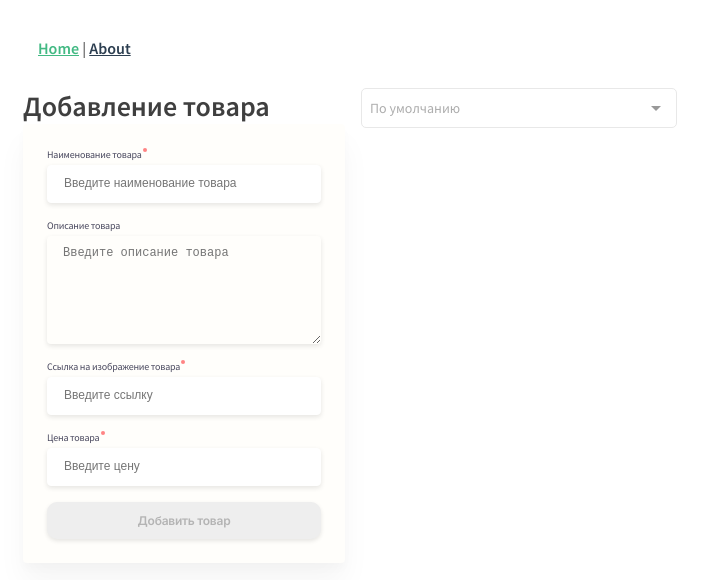
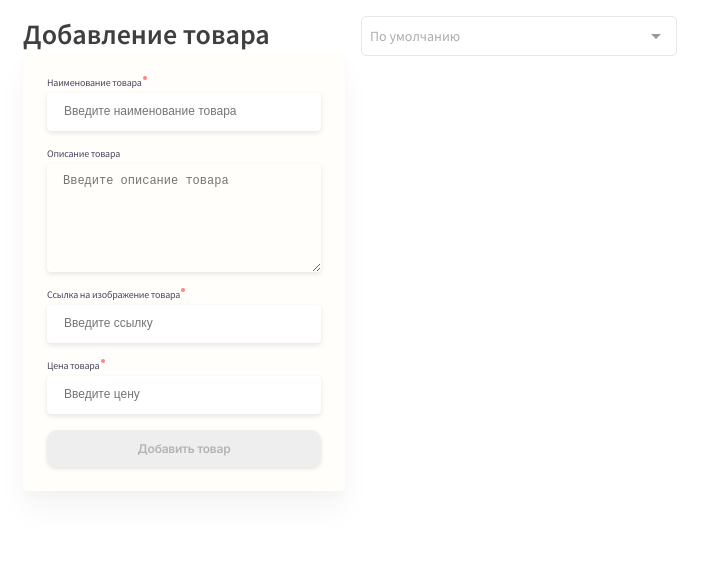
Before and after one commit to nikolaysalinder/test-job, a Vue app: page / in a window 1280 px wide. Shown: the top 580 px of the page, without its empty margins (0-717 px from the left). Built offline with nearby package versions, Linux system fonts and the light colour scheme.

Commit message:
fix: del pages

```diff
--- a/src/App.vue
+++ b/src/App.vue
@@ -1,9 +1,5 @@
 <template>
   <div id="app">
-    <div id="nav">
-      <router-link to="/">Home</router-link> |
-      <router-link to="/about">About</router-link>
-    </div>
     <router-view />
   </div>
 </template>
@@ -15,6 +11,7 @@
 #app {
   font-family: "Source Sans Pro", sans-serif;
   color: #3f3f3f;
+  margin-top: 16px;
 }
 
 #nav {
```
